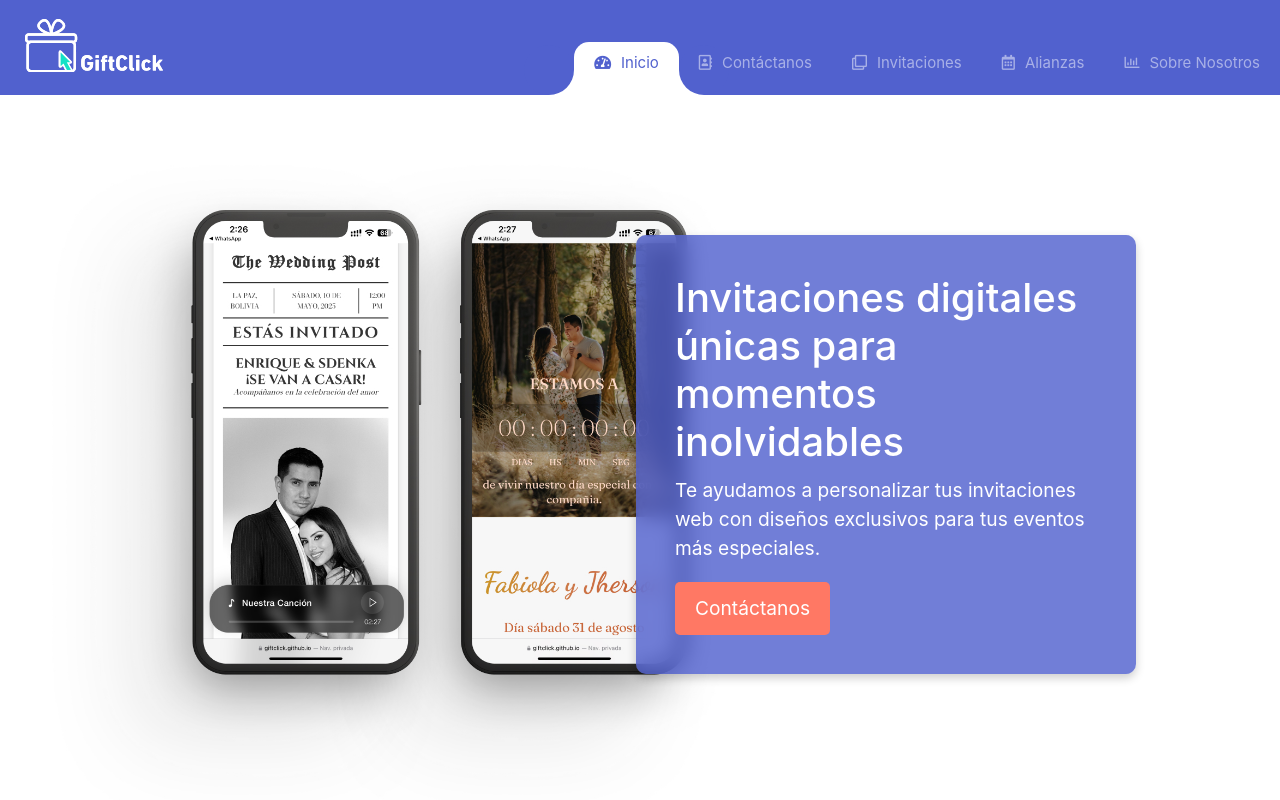
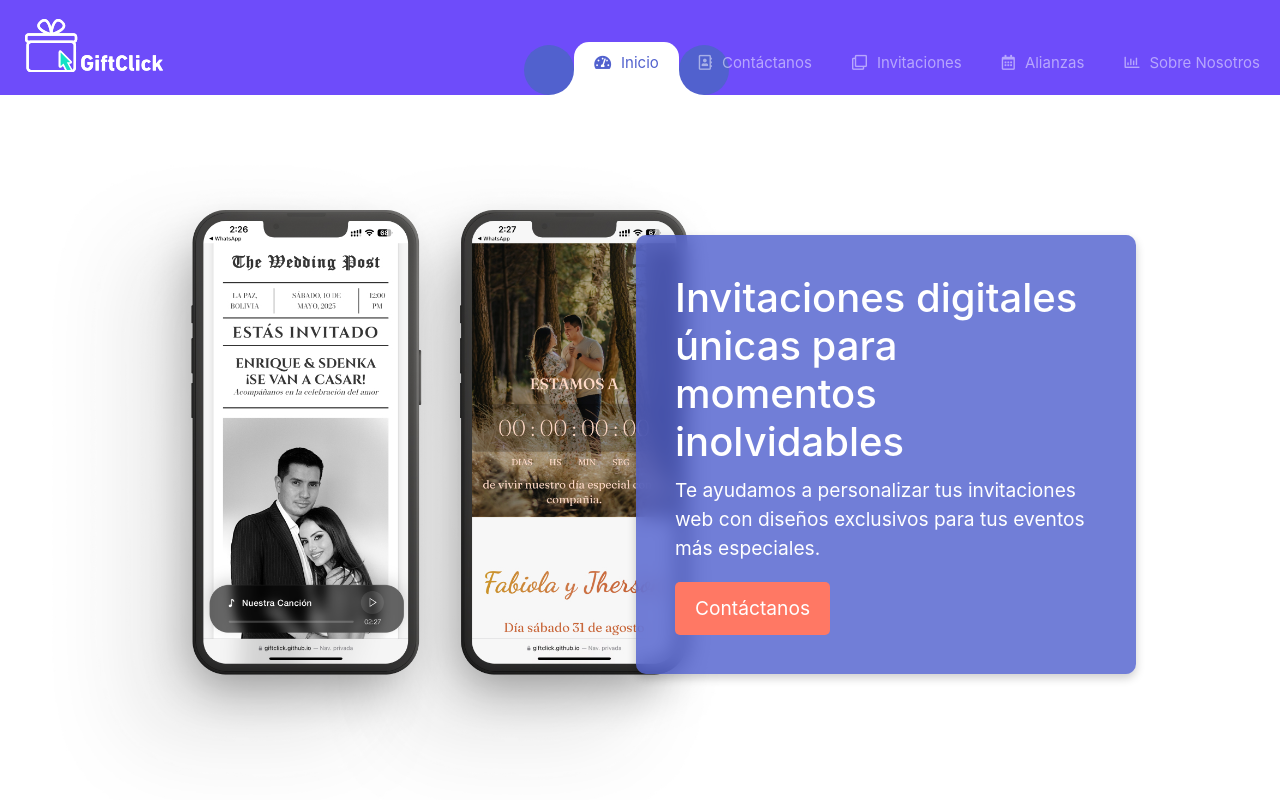
Before and after one commit to ron981010/GiftClick, a plain HTML site: page index.html in a window 1280 px wide. Shown: the top 800 px of the page. Drawn offline with nearby package versions, Linux system fonts and the light colour scheme.

Commit message:
update background colors for button and navbar

```diff
--- a/styles.css
+++ b/styles.css
@@ -22,7 +22,7 @@ i {
 }
 
 .navbar-mainbg {
-  background-color: #5161ce;
+  background-color: #6e4cfa;
   padding: 0px;
 }
 
```
Also changed, not shown: alianzas.html (+1 -1 lines).
